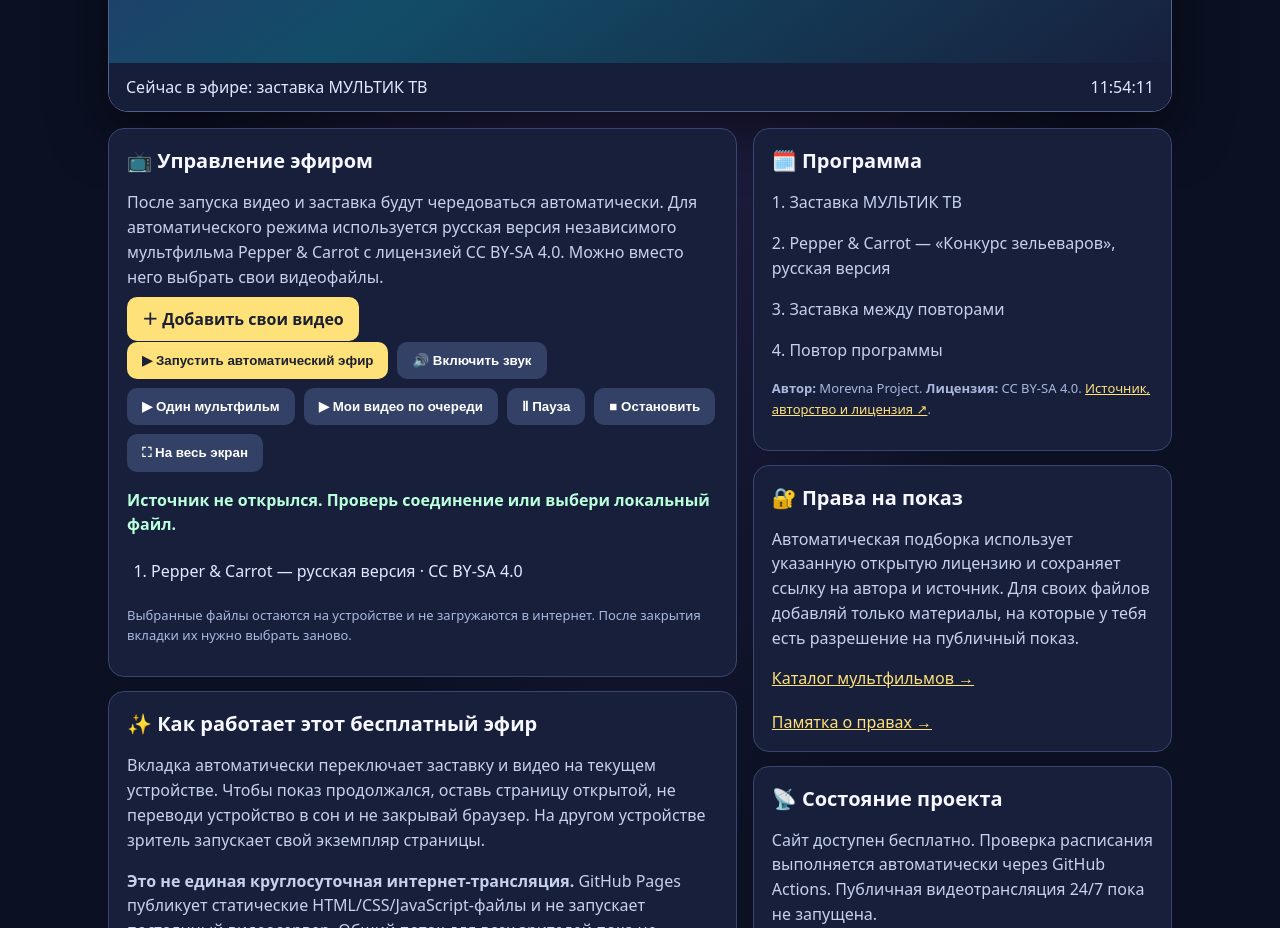
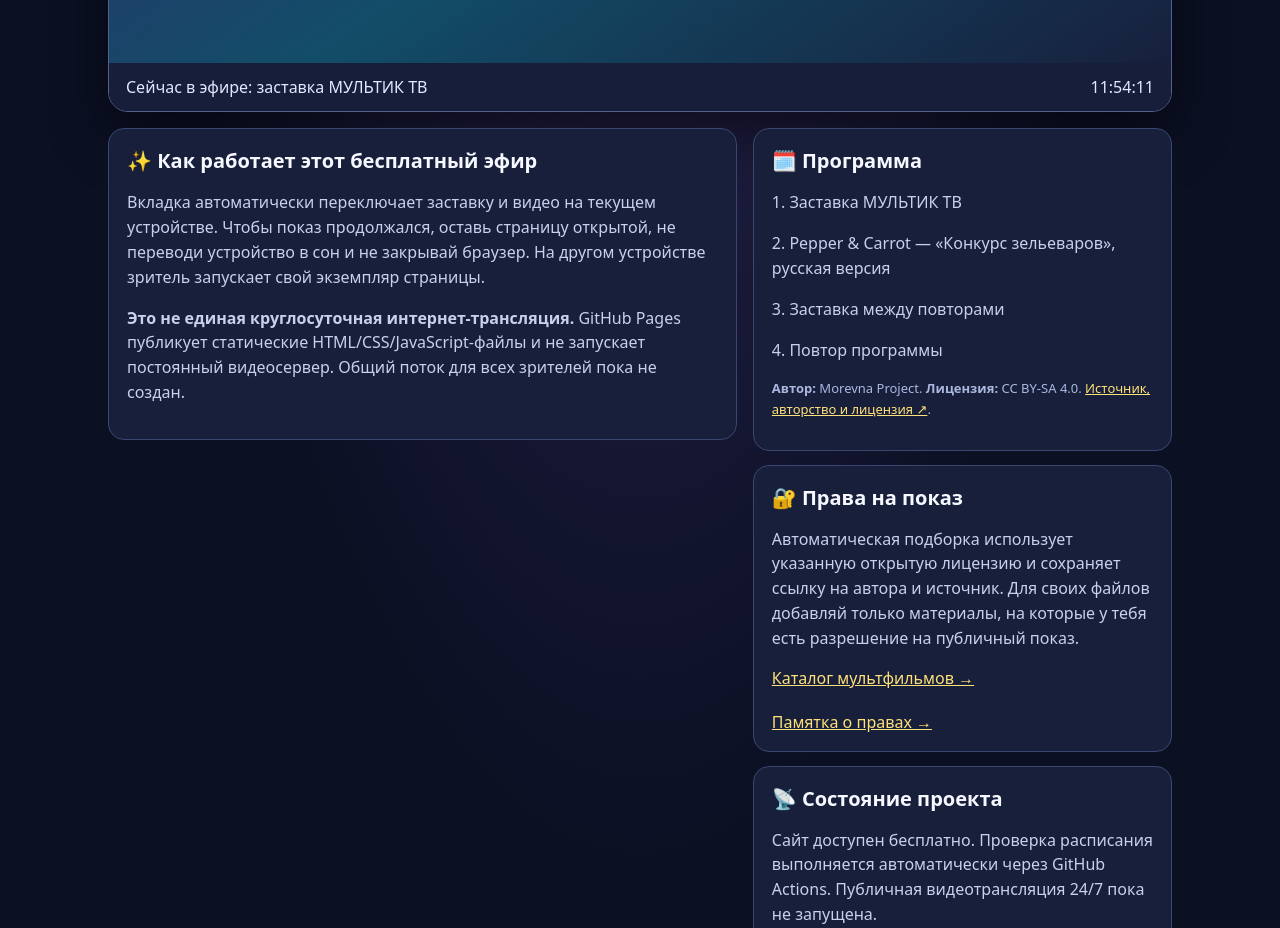
Before and after one commit to igoryukha809-cell/multik-tv, a plain HTML site: page tv.html in a window 1280 px wide. Shown: the part 1480-2408 px from the top of the page. Drawn offline with Linux system fonts and the light colour scheme.

Commit message:
Hide broadcast controls from public viewers

```diff
--- a/tv.html
+++ b/tv.html
@@ -32,6 +32,8 @@ button,.filebtn{border:0;border-radius:10px;padding:11px 15px;background:#ffe17a
 .status{color:#baffdc;font-weight:700}.meta{font-size:13px;color:#aab8df}
 ol{padding-left:24px}li{padding:7px 0;color:#e3e9ff}
 footer{font-size:13px;color:#9eacd3}
+/* Пульт и локальные кнопки доступны только в коде страницы, но не показываются зрителям. */
+#viewer-controls{display:none!important}
 
 .live-player{position:relative;padding-top:56.25%;width:100%;background:#000}
 .live-player iframe{position:absolute;width:100%;height:100%;top:0;left:0;border:0}
@@ -71,7 +73,7 @@ footer{font-size:13px;color:#9eacd3}
 </section>
 <div class="layout">
 <div>
-<section class="panel">
+<section class="panel" id="viewer-controls" aria-hidden="true">
 <h2>📺 Управление эфиром</h2>
 <p>После запуска видео и заставка будут чередоваться автоматически. Для автоматического режима используется русская версия независимого мультфильма Pepper &amp; Carrot с лицензией CC BY-SA 4.0. Можно вместо него выбрать свои видеофайлы.</p>
 <label class="filebtn">＋ Добавить свои видео <input id="files" type="file" accept="video/*" multiple></label>
```
